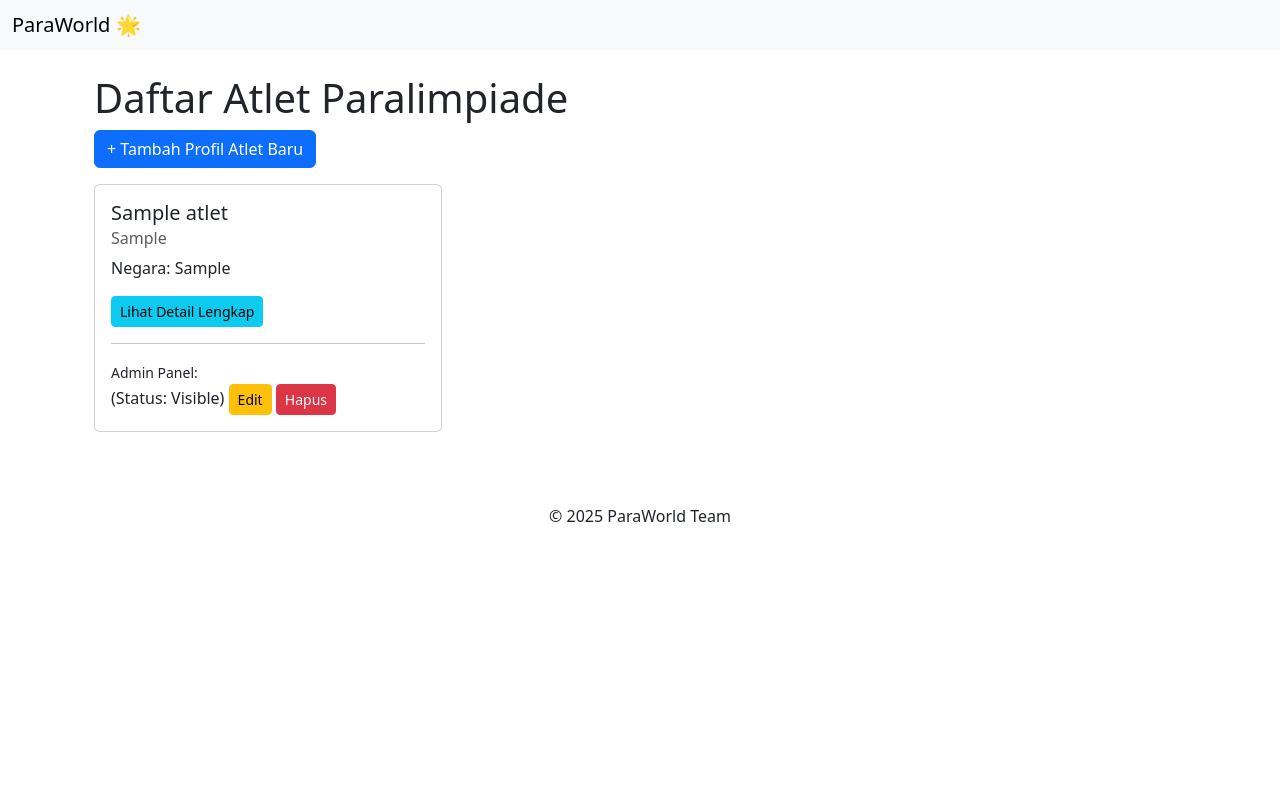
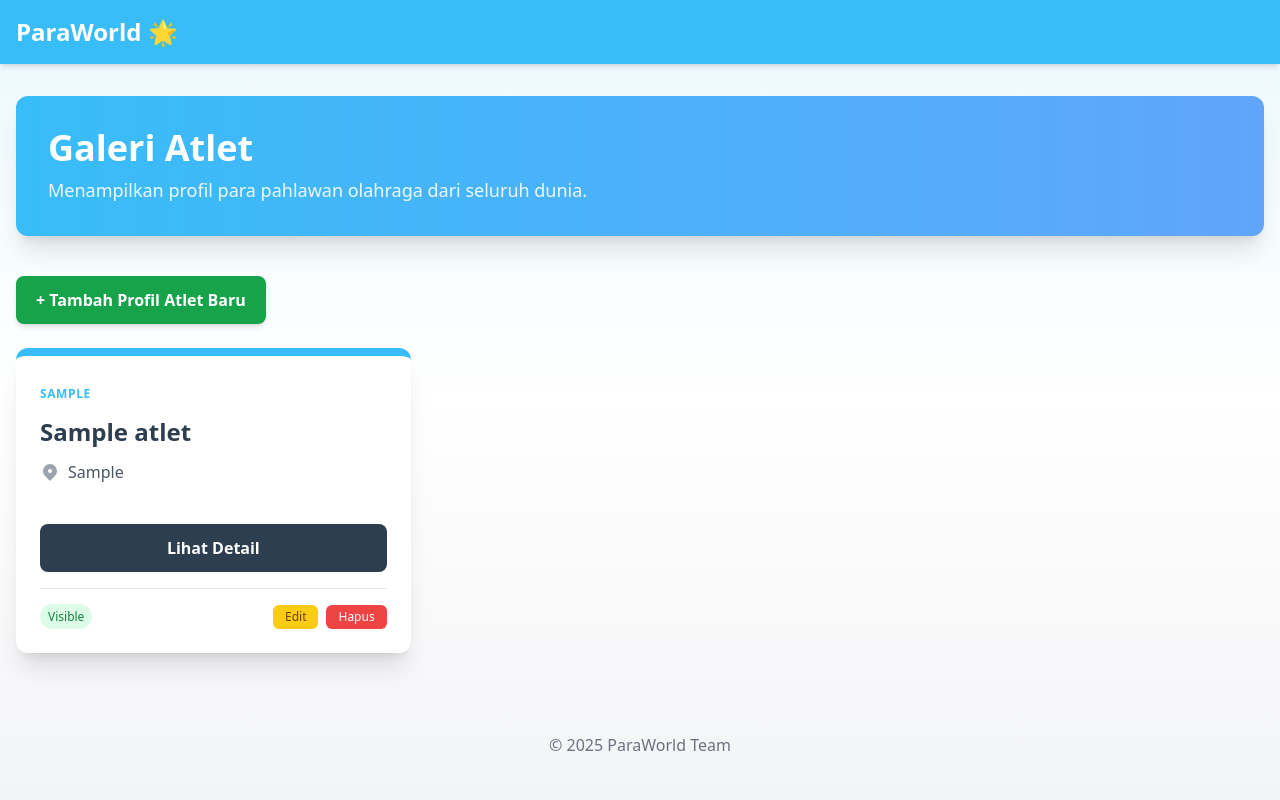
Before and after one commit to pbp-kelompok-a1/TK-1, a Django app: page /atlet/ in a window 1280 px wide. Run offline with Django 5.2, Linux system fonts and the light colour scheme; a user stored in the database is signed in; tables that the repository leaves empty hold one stand-in row (values such as "Sample post"); parts of the project's set-up code (start-up, migrations or seed data) failed here and were passed over; some libraries are stand-ins or nearby versions.

Commit message:
Menampilkan rincian medali Emas/Perak/Perunggu di list dan implement CSS tailwind dgn script CDN untuk list_atlet.html

```diff
--- a/profil_atlet/models.py
+++ b/profil_atlet/models.py
@@ -26,7 +26,7 @@ class Atlet(models.Model):
         return self.name
 
 class Medali(models.Model):
-    #relasi ke atlet (parentnya)
+    # relasi ke atlet (parentnya)
     atlet = models.ForeignKey(Atlet, on_delete=models.CASCADE, related_name='medali')
 
     # detail medali
--- a/profil_atlet/templates/profil_atlet/list_atlet.html
+++ b/profil_atlet/templates/profil_atlet/list_atlet.html
@@ -1,43 +1,104 @@
-{% extends 'base.html' %} {% block content %}
-<div class="container">
-    <h1>Daftar Atlet Paralimpiade</h1>
+{% extends 'base.html' %}
+
+{% block content %}
+
+<div class="mb-10 p-8 bg-paraworld-blue rounded-xl text-white shadow-xl bg-gradient-to-r from-paraworld-blue to-blue-400">
+    <h1 class="text-4xl font-bold mb-2">Galeri Atlet</h1>
+    <p class="text-lg opacity-90">Menampilkan profil para pahlawan olahraga dari seluruh dunia.</p>
+</div>
 
 {% if user.is_authenticated and user.is_superuser %}
-        <a href="{% url 'profil_atlet:create_atlet' %}" class="btn btn-primary mb-3">
+    <div class="mb-6">
+        <a href="{% url 'profil_atlet:create_atlet' %}"
+           class="inline-block px-5 py-3 bg-green-600 text-white rounded-lg font-semibold shadow-md hover:bg-green-700 transition-all duration-300 transform hover:scale-105">
             + Tambah Profil Atlet Baru
         </a>
+    </div>
 {% endif %}
 
-    <div class="row">
+
+<div class="grid grid-cols-1 md:grid-cols-2 lg:grid-cols-3 gap-8">
+
     {% for atlet in atlet_list %}
-        <div class="col-md-6 col-lg-4 mb-4">
-            <div class="card h-100">
-                <div class="card-body">
-                    <h5 class="card-title">{{ atlet.name }}</h5>
-                    <h6 class="card-subtitle mb-2 text-muted">{{ atlet.discipline }}</h6>
-                    <p class="card-text">Negara: {{ atlet.country }}</p>
+    <div class="bg-white rounded-xl shadow-xl transition-all duration-300 transform hover:scale-105 border-t-8 border-paraworld-blue">
+
+        <div class="p-6">
+
+            <div class="mb-3">
+                <span class="text-xs font-bold uppercase text-paraworld-blue tracking-wider">{{ atlet.discipline }}</span>
+            </div>
+
+            <h5 class="text-2xl font-bold text-paraworld-dark mb-3">{{ atlet.name }}</h5>
+
+            <div class="flex items-center text-gray-600 mb-5">
+                <svg xmlns="http://www.w3.org/2000/svg" class="h-5 w-5 mr-2 text-gray-400" viewBox="0 0 20 20" fill="currentColor">
+                  <path fill-rule="evenodd" d="M5.05 4.05a7 7 0 119.9 9.9L10 18.9l-4.95-4.95a7 7 0 010-9.9zM10 11a2 2 0 100-4 2 2 0 000 4z" clip-rule="evenodd" />
+                </svg>
+                <span>{{ atlet.country }}</span>
+            </div>
+
+            {% if atlet.total_medals > 0 %}
+            <div class="mb-5">
+                <div class="flex flex-wrap gap-2">
+
+                    {% if atlet.gold_count > 0 %}
+                    <span class="flex items-center bg-yellow-400 text-yellow-900 text-sm font-bold px-3 py-1 rounded-full shadow">
+                        <span class="mr-1.5">🥇</span>
+                        {{ atlet.gold_count }}
+                    </span>
+                    {% endif %}
+
+                    {% if atlet.silver_count > 0 %}
+                    <span class="flex items-center bg-gray-300 text-gray-800 text-sm font-bold px-3 py-1 rounded-full shadow">
+                        <span class="mr-1.5">🥈</span>
+                        {{ atlet.silver_count }}
+                    </span>
+                    {% endif %}
+
+                    {% if atlet.bronze_count > 0 %}
+                    <span class="flex items-center bg-yellow-600/70 text-white text-sm font-bold px-3 py-1 rounded-full shadow">
+                        <span class="mr-1.5">🥉</span>
+                        {{ atlet.bronze_count }}
+                    </span>
+                    {% endif %}
+
+                </div>
+            </div>
+            {% else %}
+            <div class="mb-5 h-10"></div>
+            {% endif %}
+
 
             {% if user.is_authenticated %}
-                        <a href="{% url 'profil_atlet:detail_atlet' atlet.pk %}" class="btn btn-info btn-sm">
-                            Lihat Detail Lengkap
+                <a href="{% url 'profil_atlet:detail_atlet' atlet.pk %}"
+                   class="block w-full text-center px-4 py-3 bg-paraworld-dark text-white rounded-lg font-semibold hover:bg-gray-700 transition-colors">
+                    Lihat Detail
                 </a>
             {% else %}
-                        <small class="text-muted">Login untuk melihat detail lengkap.</small>
+                <p class="text-sm text-gray-500 italic text-center py-3">Login untuk melihat detail.</p>
             {% endif %}
 
             {% if user.is_authenticated and user.is_superuser %}
-                        <hr>
-                        <small>Admin Panel:</small><br>
-                        (Status: {% if atlet.is_visible %}Visible{% else %}Hidden{% endif %})
-                        <a href="{% url 'profil_atlet:update_atlet' atlet.pk %}" class="btn btn-warning btn-sm">Edit</a>
-                        <a href="{% url 'profil_atlet:delete_atlet' atlet.pk %}" class="btn btn-danger btn-sm">Hapus</a>
+                <div class="mt-4 pt-4 border-t border-gray-200 text-xs">
+                    <div class="flex justify-between items-center">
+                        <div>
+                            {% if atlet.is_visible %}
+                                <span class="font-medium bg-green-100 text-green-700 px-2 py-1 rounded-full">Visible</span>
+                            {% else %}
+                                <span class="font-medium bg-red-100 text-red-700 px-2 py-1 rounded-full">Hidden</span>
+                            {% endif %}
+                        </div>
+                        <div class="flex space-x-2">
+                            <a href="{% url 'profil_atlet:update_atlet' atlet.pk %}" class="font-medium bg-yellow-400 text-yellow-900 px-3 py-1 rounded-md hover:bg-yellow-500">Edit</a>
+                            <a href="{% url 'profil_atlet:delete_atlet' atlet.pk %}" class="font-medium bg-red-500 text-white px-3 py-1 rounded-md hover:bg-red-600">Hapus</a>
+                        </div>
+                    </div>
+                </div>
             {% endif %}
         </div>
     </div>
-        </div>
     {% empty %}
-            <p>Belum ada data atlet.</p>
+        <p class="text-gray-700">Belum ada data atlet.</p>
     {% endfor %}
 </div>
-</div>
 {% endblock %}
--- a/profil_atlet/views.py
+++ b/profil_atlet/views.py
@@ -3,6 +3,7 @@ from django.shortcuts import render, get_object_or_404, redirect
 from django.contrib.auth.decorators import login_required, user_passes_test
 from .models import Atlet
 from .forms import AtletForm # import form
+from django.db.models import Count, Q
 
 # fungsi cek Admin
 # utk jadi Admin harus dipastikan punya status 'is_superuser'
@@ -13,11 +14,22 @@ def is_admin(user):
 
 # R (Read) utk List Atlet
 def list_atlet(request):
+    # buat field baru 'medal_count'
+    base_query = Atlet.objects.annotate(
+        # count medali emas
+        gold_count=Count('medali', filter=Q(medali__medal_type='Gold Medal')),
+        # count medali perak
+        silver_count=Count('medali', filter=Q(medali__medal_type='Silver Medal')),
+        # count medali perunggu
+        bronze_count=Count('medali', filter=Q(medali__medal_type='Bronze Medal')),
+        # count total untuk cek (jika total = 0, kita hide)
+        total_medals=Count('medali')
+    )
     # Admin bisa lihat semua, Guest & Member hanya lihat yg 'is_visible=True'
     if request.user.is_authenticated and request.user.is_superuser:
-        atlet_list = Atlet.objects.all().order_by('name') # Admin lihat semua
+        atlet_list = base_query.order_by('name') # Admin lihat semua
     else:
-        atlet_list = Atlet.objects.filter(is_visible=True).order_by('name') # lainnya lihat yg visible
+        atlet_list = base_query.filter(is_visible=True).order_by('name') # lainnya lihat yg visible
 
     context = {'atlet_list': atlet_list}
     return render(request, 'profil_atlet/list_atlet.html', context)
--- a/templates/base.html
+++ b/templates/base.html
@@ -4,25 +4,39 @@
     <meta charset="UTF-8">
     <meta name="viewport" content="width=device-width, initial-scale=1.0">
     <title>ParaWorld</title>
-    <link href="https://cdn.jsdelivr.net/npm/bootstrap@5.3.3/dist/css/bootstrap.min.css" rel="stylesheet">
+
+    <script src="https://cdn.tailwindcss.com"></script>
+
+    <script>
+        tailwind.config = {
+          theme: {
+            extend: {
+              colors: {
+                'paraworld-blue': '#38BDF8',
+                'paraworld-dark': '#2c3e50',
+              }
+            }
+          }
+        }
+    </script>
+
 </head>
-<body>
+<body class="bg-gradient-to-b from-paraworld-blue/10 via-white to-gray-100 min-h-screen">
 
-    <nav class="navbar navbar-light bg-light">
-        <div class="container-fluid">
-            <span class="navbar-brand mb-0 h1">ParaWorld 🌟</span>
-        </div>
+    <nav class="bg-paraworld-blue shadow-md">
+        <div class="container mx-auto px-4 py-4">
+            <span class="text-white text-2xl font-bold">ParaWorld 🌟</span>
+            </div>
     </nav>
 
-    <main class="container mt-4">
+    <main class="container mx-auto px-4 py-8">
         {% block content %}
         {% endblock content %}
     </main>
 
-    <footer class="text-center mt-5">
-        <p>&copy; 2025 ParaWorld Team</p>
+    <footer class="text-center mt-12 mb-6">
+        <p class="text-gray-500">&copy; 2025 ParaWorld Team</p>
     </footer>
 
-    <script src="https://cdn.jsdelivr.net/npm/bootstrap@5.3.3/dist/js/bootstrap.bundle.min.js"></script>
 </body>
 </html>
```
Lines whose indentation alone changed are shown as unchanged.
